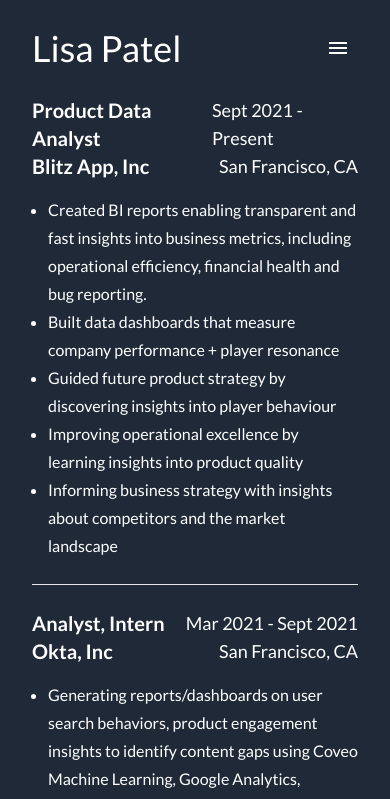
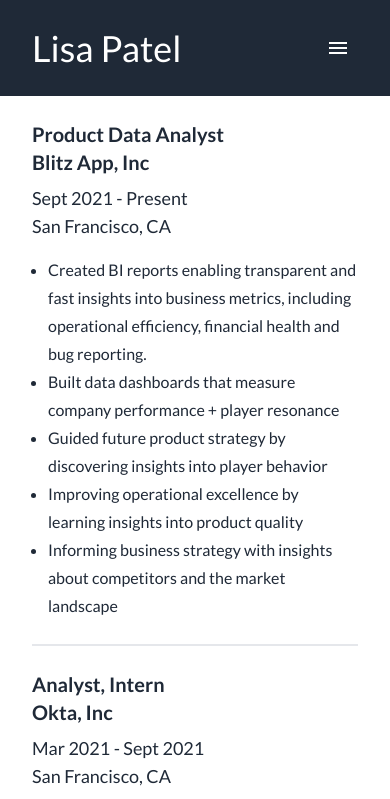
Before and after one commit to LISAPATEL98/lisa-website, a Next.js app: page /experience in a window 390 px wide. Shown: the top 799 px of the page. Built offline with nearby package versions, Linux system fonts and the light colour scheme.

Commit message:
Light Section and mobile fixes

```diff
--- a/pages/experience.tsx
+++ b/pages/experience.tsx
@@ -1,4 +1,5 @@
 import type { NextPage } from "next";
+import { Section } from "../components";
 
 const EXPERIENCES = [
   {
@@ -9,7 +10,7 @@
     body: [
       "Created BI reports enabling transparent and fast insights into business metrics, including operational efficiency, financial health and bug reporting.",
       "Built data dashboards that measure company performance + player resonance",
-      "Guided future product strategy by discovering insights into player behaviour",
+      "Guided future product strategy by discovering insights into player behavior",
       "Improving operational excellence by learning insights into product quality",
       "Informing business strategy with insights about competitors and the market landscape",
     ],
@@ -50,15 +51,16 @@
 
 const Experience: NextPage = () => {
   return (
+    <Section type="light">
       <div className="container">
         {EXPERIENCES.map((e) => (
-        <div className="mb-6 border-b pb-6" key={e.company}>
-          <div className="mb-4 flex justify-between items-center">
-            <h3 className="text-xl font-bold flex flex-col">
+          <div className="mb-6 last:border-b-0 border-b-2 pb-6" key={e.company}>
+            <div className="mb-4 flex flex-col sm:flex-row justify-between items-start sm:items-center">
+              <h3 className="text-xl font-bold flex flex-col mb-2 sm:mb-0">
                 <span>{e.title}</span>
                 <span>{e.company}</span>
               </h3>
-            <h3 className="text-lg flex flex-col items-end">
+              <h3 className="text-lg flex flex-col items-start sm:items-end">
                 <span>{e.timeRange}</span>
                 <span>{e.location}</span>
               </h3>
@@ -71,6 +73,7 @@
           </div>
         ))}
       </div>
+    </Section>
   );
 };
 
```
Lines whose indentation alone changed are shown as unchanged.
